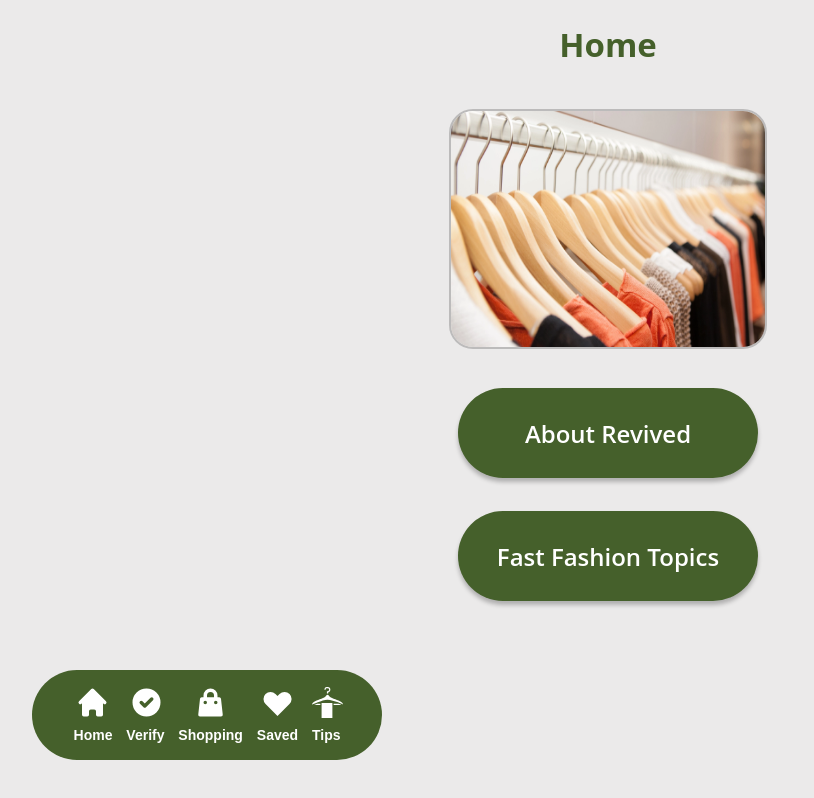
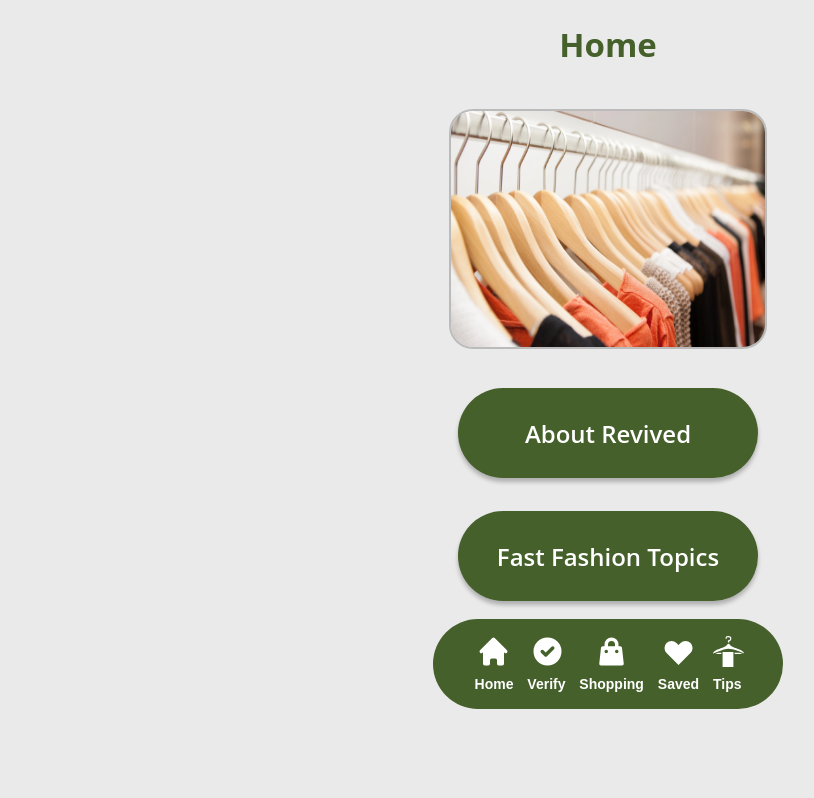
Before and after one commit to DevOfHockey/dcdfinal-mobile, a Next.js app: page / in a window 1280 px wide. Shown: the whole page, without its empty margins (32-846 px from the left). Built offline with nearby package versions, Linux system fonts and the light colour scheme.

Commit message:
menu bar updates

```diff
--- a/comps/menubar.js
+++ b/comps/menubar.js
@@ -8,8 +8,8 @@ function Menubar() {
     const r = useRouter();
 
 
-    return <div className='menubar'>
-
+    return <div className='menubarcont'>
+        <div className='menubar'>
         <div className='icons'>
             <p onClick={
                 ()=>r.push("/")
@@ -37,6 +37,7 @@ function Menubar() {
              <p> Saved </p>
              <p> Tips </p>
         </div>
+        </div>
     </div>
 }
 
--- a/styles/menubar.css
+++ b/styles/menubar.css
@@ -4,9 +4,11 @@
     height: 90px;
     background: #45602B;
     border-radius: 50px;
-    position: absolute;
-    bottom: 5%;
-    left: 5%;
+}
+
+.menubarcont {
+    display: flex;
+    justify-content: center;
 }
 
 .icons {
```
